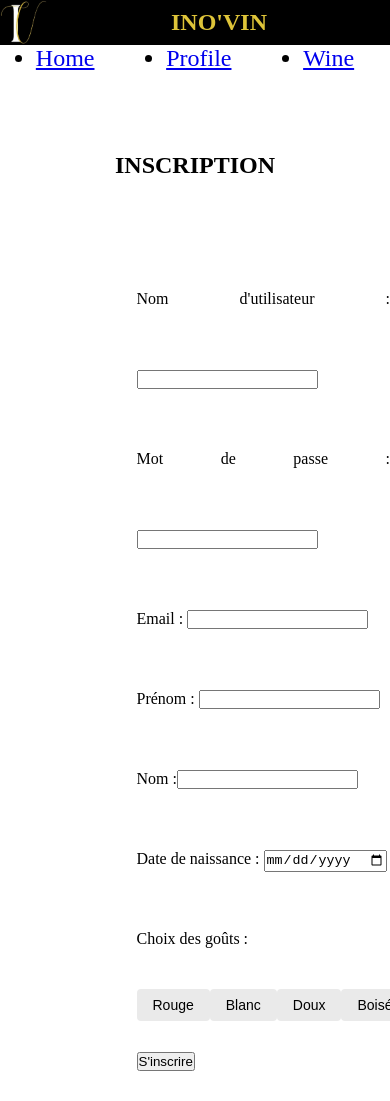
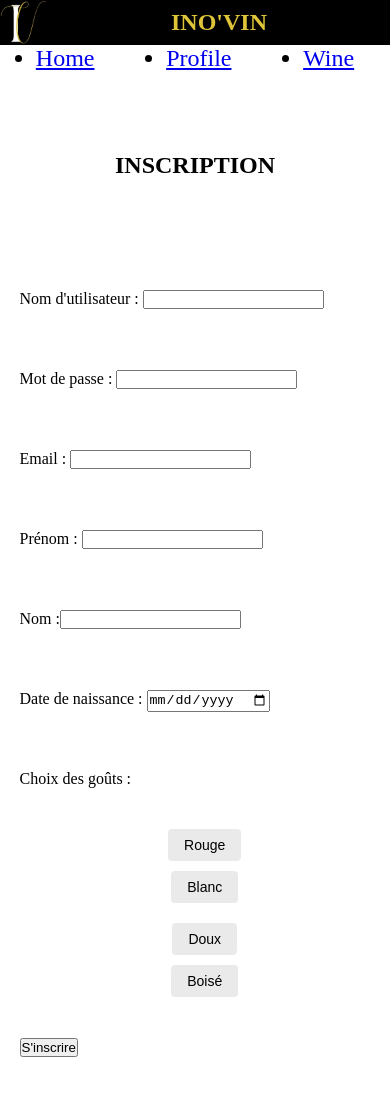
Before and after one commit to WildCodeSchool/2023-02-JS-Reims-project-3-inovin, a React (Vite) app in the folder frontend/: page /register in a window 390 px wide. Built offline with nearby package versions, Linux system fonts and the light colour scheme.

Commit message:
formulaire d'inscription (médias queries CSS terminée)

```diff
--- a/frontend/src/App.scss
+++ b/frontend/src/App.scss
@@ -60,7 +60,7 @@
 
 .taste-buttons {
   display: flex;
-  justify-content: space-between;
+  justify-content: space-around;
   margin-top: 10px;
 }
 
@@ -77,3 +77,18 @@
   background-color: green;
   color: #fff;
 }
+
+@media screen and (max-width: 600px) {
+  .Inscription {
+    padding-left: 5%;
+  }
+
+  .taste-buttons {
+    flex-direction: column;
+    align-items: center;
+  }
+
+  .taste-buttons button {
+    margin-bottom: 10px;
+  }
+}
--- a/frontend/src/pages/Register.jsx
+++ b/frontend/src/pages/Register.jsx
@@ -119,6 +119,8 @@ function Register() {
             >
               Blanc
             </button>
+          </div>
+          <div id="choiceOfTastes" className="taste-buttons">
             <button
               type="button"
               className={selectedTaste === "doux" ? "selected" : ""}
```
